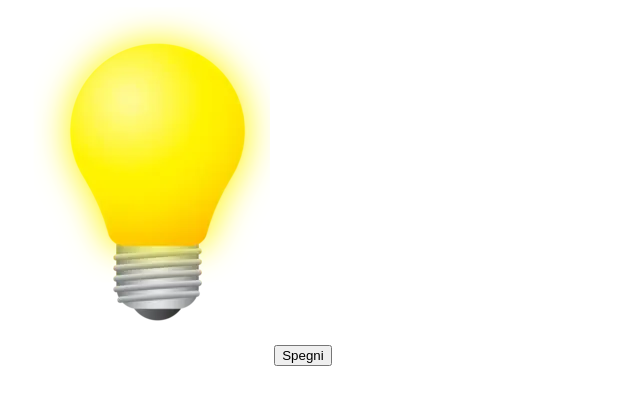
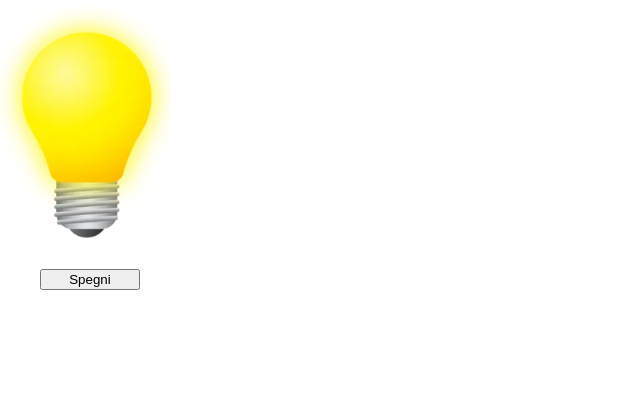
Before and after one commit to mattiapennisi/js-dom-1, a plain HTML site: page index.html in a window 1280 px wide. Both pictures are taken after a click on the button "Accendi". Shown: the whole page, without its empty margins (0-640 px from the left). Drawn offline with Linux system fonts and the light colour scheme; a web font is replaced by a local one.

Commit message:
fix light images position

```diff
--- a/css/style.css
+++ b/css/style.css
@@ -285,8 +285,18 @@ body  {
 #main {
     width: 100%;
 
-    #light-image-on {
-        transform: scaleX(-1);
+    #light-image {
+        width: 200px;
+    }
+
+    .mirrored {
+        margin-left: -30px
+    }
+
+    #light-button {
+        display: block;
+        margin-left: 40px;
+        width: 100px;
     }
 }
 
--- a/script.js
+++ b/script.js
@@ -2,18 +2,22 @@ let lightImage = document.getElementById('light-image')
 let lightButton = document.getElementById('light-button')
 let isLightOff = true
 
-lightButton.addEventListener('click', function(){
-    if (isLightOff == true) {
+lightButton.addEventListener('click', function() {
+    if (isLightOff) {
 
         lightImage.src='img/yellow_lamp.png'
+
+        lightImage.classList.add("mirrored");
 
         isLightOff = false
 
         lightButton.innerText = 'Spegni'
 
-    } else if (isLightOff == false) {
+    } else {
 
         lightImage.src='img/white_lamp.png'
+
+        lightImage.classList.remove("mirrored");
 
         isLightOff = true
 
```
Also changed, not shown: index.html (line endings or trailing spaces).
